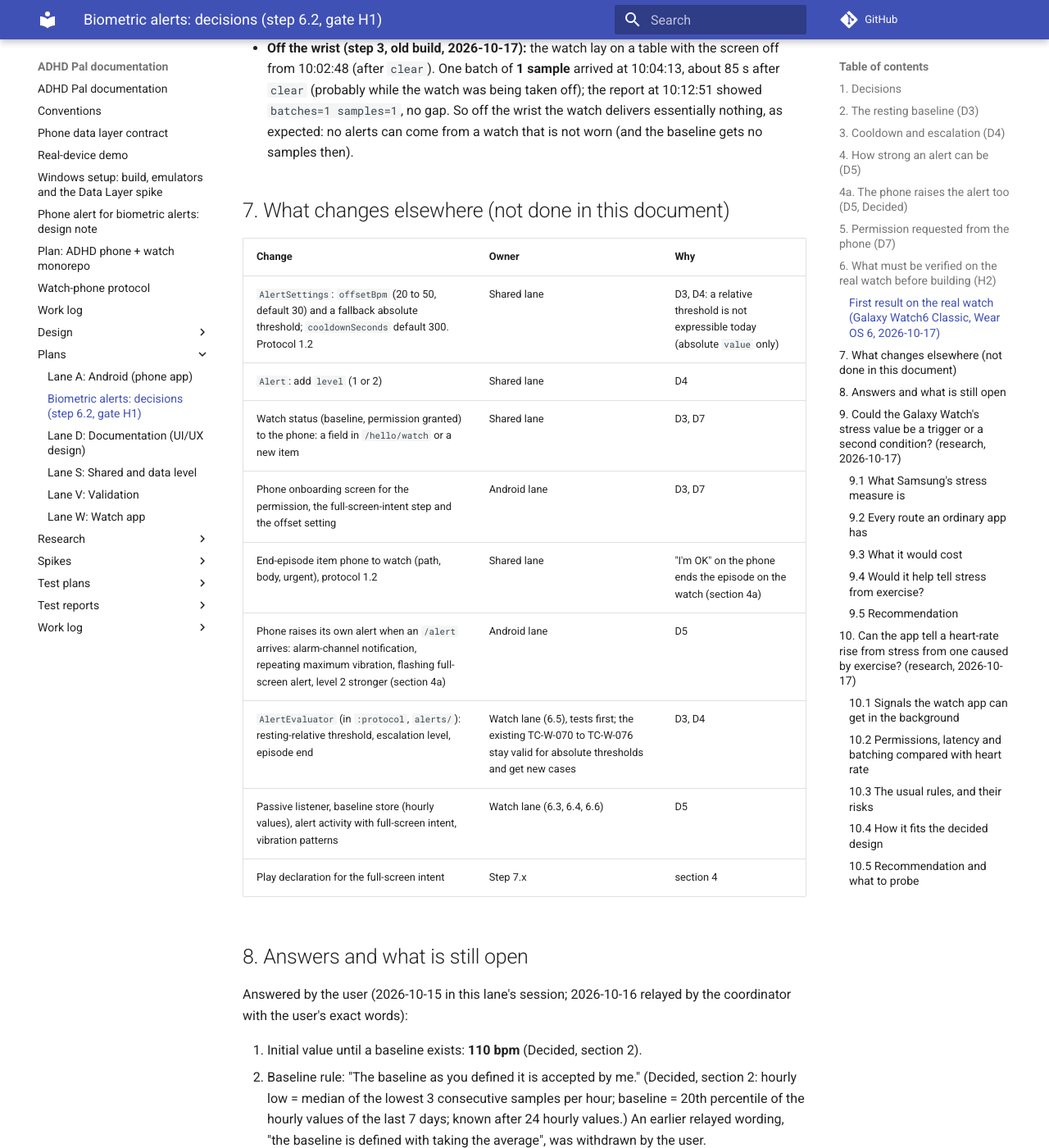
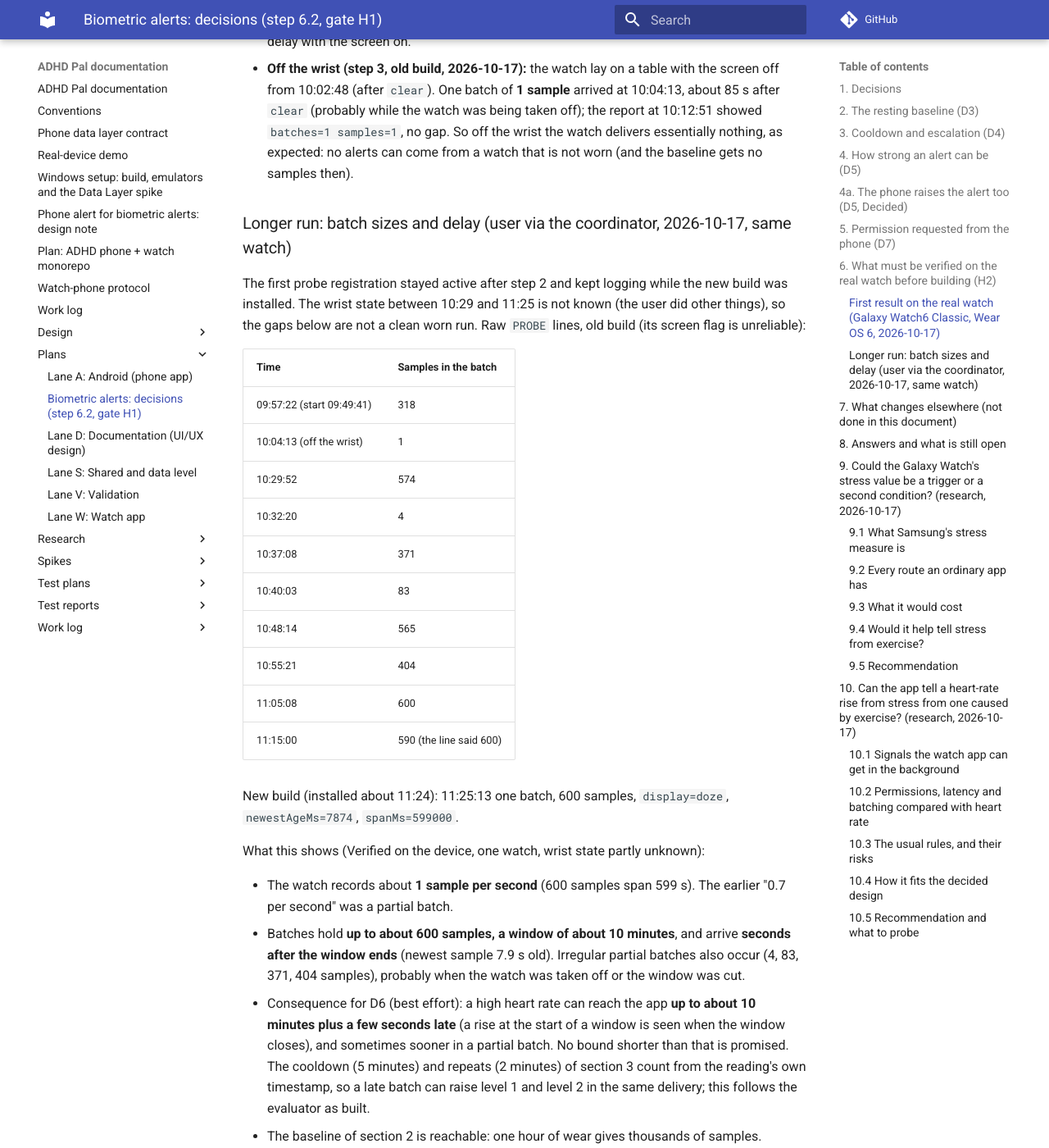
Before and after one commit to shlomoa/my-adhd-pal, an MkDocs documentation site: the page built from docs/plans/biometrics.md, in a window 1280 px wide and 1400 px high, scrolled down 7373 px. Shown: the whole window at 82% size. Built offline with MkDocs 1.6.1 and Material for MkDocs 9.7.7, drawn with Linux system fonts in a browser that asks for light colours; comment, search, counter and statistics services are not loaded; some of the changed text lies outside the part shown.

Commit message:
Record the longer probe run: batch sizes and delay (biometrics section 6)
Co-Authored-By: Claude Sonnet 5.5 <noreply@anthropic.com>
Claude-Session: https://claude.ai/code/session_01HcRwALJbU35yo2eBFQ5GaX

```diff
--- a/docs/plans/biometrics.md
+++ b/docs/plans/biometrics.md
@@ -210,7 +210,7 @@ Probe step 1 and 2, as reported by the user through the coordinator. Verified on
 - The background app does receive heart-rate data, but in **large, delayed batches**: after `start` at 09:49:41 the only batch in about ten
   minutes arrived at 09:57:22 (7 min 41 s later) with 318 samples, about 0.7 samples per second. So the watch collects at about 1 sample per
   1.4 s while worn, and delivers them minutes later. Consequence for the alert: the delay from a high heart rate to the alert can be several
-  minutes (D6, best effort, holds; it is now measured, not assumed), and the hourly lows and the baseline have enough samples.
+  minutes (D6, best effort, holds; it is now measured, not assumed; see the longer run below, which supersedes the sample rate), and the hourly lows and the baseline have enough samples.
 - The batch was logged with the screen off although the user says the screen stays lit on the wrist: the first probe read `isInteractive`, which
   is false in the always-on display. The probe now records the display state (on, doze, off) and the age of the newest sample, and step 2 runs
   30 minutes to see several batches. Not yet known: the gap between batches and the delay with the screen on.
@@ -218,6 +218,38 @@ Probe step 1 and 2, as reported by the user through the coordinator. Verified on
   10:04:13, about 85 s after `clear` (probably while the watch was being taken off); the report at 10:12:51 showed `batches=1 samples=1`, no gap.
   So off the wrist the watch delivers essentially nothing, as expected: no alerts can come from a watch that is not worn (and the baseline gets no
   samples then).
+
+### Longer run: batch sizes and delay (user via the coordinator, 2026-10-17, same watch)
+
+The first probe registration stayed active after step 2 and kept logging while the new build was installed. The wrist state between 10:29 and 11:25
+is not known (the user did other things), so the gaps below are not a clean worn run. Raw `PROBE` lines, old build (its screen flag is unreliable):
+
+| Time | Samples in the batch |
+|---|---|
+| 09:57:22 (start 09:49:41) | 318 |
+| 10:04:13 (off the wrist) | 1 |
+| 10:29:52 | 574 |
+| 10:32:20 | 4 |
+| 10:37:08 | 371 |
+| 10:40:03 | 83 |
+| 10:48:14 | 565 |
+| 10:55:21 | 404 |
+| 11:05:08 | 600 |
+| 11:15:00 | 590 (the line said 600) |
+
+New build (installed about 11:24): 11:25:13 one batch, 600 samples, `display=doze`, `newestAgeMs=7874`, `spanMs=599000`.
+
+What this shows (Verified on the device, one watch, wrist state partly unknown):
+
+- The watch records about **1 sample per second** (600 samples span 599 s). The earlier "0.7 per second" was a partial batch.
+- Batches hold **up to about 600 samples, a window of about 10 minutes**, and arrive **seconds after the window ends** (newest sample 7.9 s old).
+  Irregular partial batches also occur (4, 83, 371, 404 samples), probably when the watch was taken off or the window was cut.
+- Consequence for D6 (best effort): a high heart rate can reach the app **up to about 10 minutes plus a few seconds late** (a rise at the start of a
+  window is seen when the window closes), and sometimes sooner in a partial batch. No bound shorter than that is promised. The cooldown (5 minutes)
+  and repeats (2 minutes) of section 3 count from the reading's own timestamp, so a late batch can raise level 1 and level 2 in the same delivery;
+  this follows the evaluator as built.
+- The baseline of section 2 is reachable: one hour of wear gives thousands of samples.
+- Still not measured: a clean worn run with the display on, and the delay when the watch is on the wrist but still. Checklist step 2 stays as it is for that run.
 
 ## 7. What changes elsewhere (not done in this document)
 
```
Also changed, not shown: docs/work-log/watch.md (+9 -0 lines).
